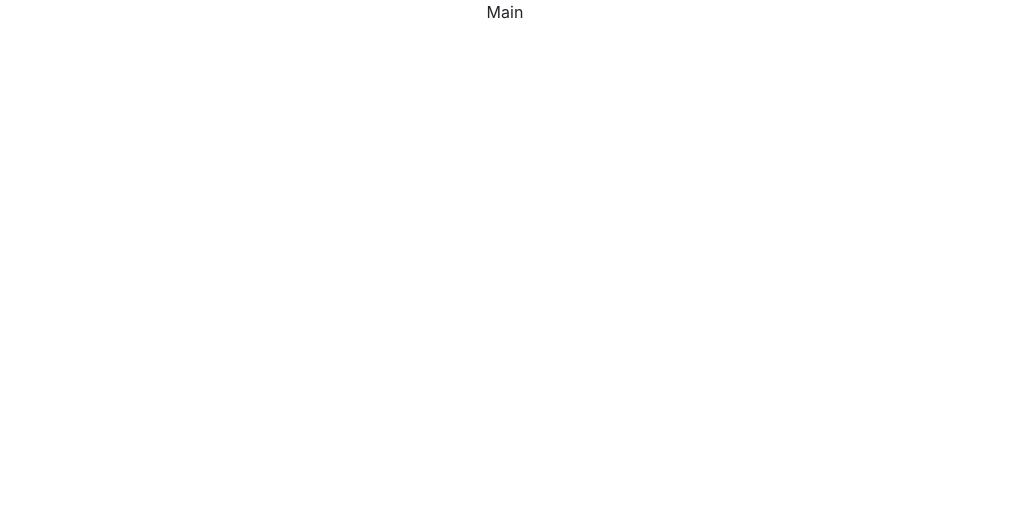
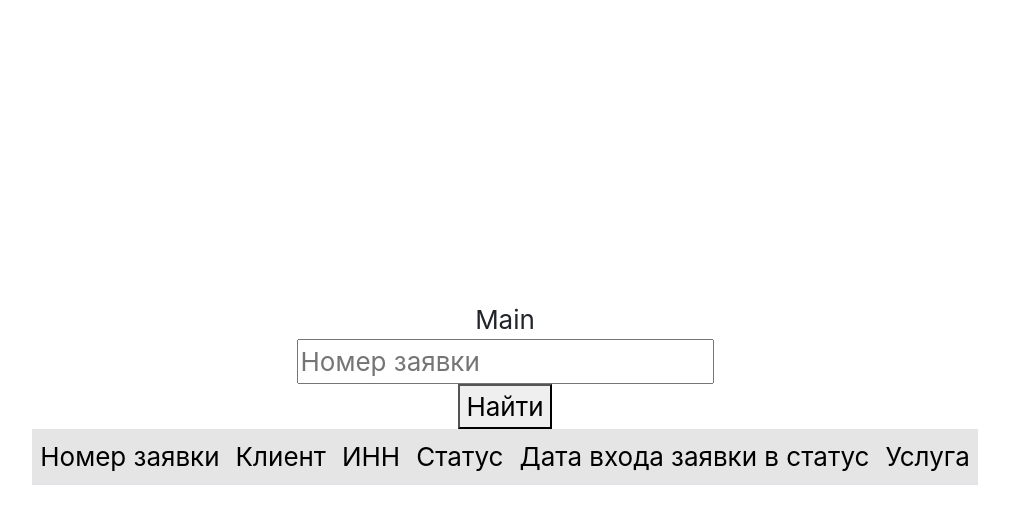
Before and after one commit to kemper0110/rt-viewer, a React (Create React App) app: page /contents in a window 1280 px wide. Shown: the top 524 px of the page, without its empty margins (135-1144 px from the left). Built offline with nearby package versions, Linux system fonts and the light colour scheme.

Commit message:
sheet_to_json

```diff
--- a/src/App.css
+++ b/src/App.css
@@ -1,38 +1,12 @@
 .App {
   text-align: center;
-}
-
-.App-logo {
-  height: 40vmin;
-  pointer-events: none;
-}
-
-@media (prefers-reduced-motion: no-preference) {
-  .App-logo {
-    animation: App-logo-spin infinite 20s linear;
-  }
-}
-
-.App-header {
-  background-color: #282c34;
+  font-size: calc(10px + 2vmin);
   min-height: 100vh;
   display: flex;
   flex-direction: column;
   align-items: center;
   justify-content: center;
-  font-size: calc(10px + 2vmin);
-  color: white;
 }
+.App-header {
 
-.App-link {
-  color: #61dafb;
 }
-
-@keyframes App-logo-spin {
-  from {
-    transform: rotate(0deg);
-  }
-  to {
-    transform: rotate(360deg);
-  }
-}
--- /dev/null
+++ b/src/components/ClientInput.jsx
@@ -0,0 +1,15 @@
+import {useId, useState} from "react";
+
+const ClientInput = (onClick) => {
+    // const inputId = useId();
+    const [id, setId] = useState("");
+    return (
+        <>
+            <input type='text' placeholder='Номер заявки' value={id} onChange={e => setId(e.target.value)}/>
+            <button onClick={() => onClick(id)}>Найти</button>
+        </>
+    )
+}
+
+
+export default ClientInput
--- a/src/components/DropZone.jsx
+++ b/src/components/DropZone.jsx
@@ -1,7 +1,8 @@
 import React, {useCallback} from 'react'
 import {useDropzone} from 'react-dropzone'
 import {useFile} from "../contexts/FileContext";
-import * as Excel from "exceljs";
+import * as XLSX from "xlsx";
+// import Exceljs from "exceljs";
 
 const DropZone = () => {
     const {setFile} = useFile();
@@ -12,14 +13,10 @@ const DropZone = () => {
             reader.onerror = () => console.log('file reading has failed')
             reader.onload = async () => {
                 console.time("loading")
-                const workbook = new Excel.Workbook();
-                await workbook.xlsx.load(reader.result);
+                const wb = XLSX.read(reader.result, {type: 'binary'})
+                const ws = wb.Sheets[wb.SheetNames[0]]
+                setFile(XLSX.utils.sheet_to_json(ws));
                 console.timeEnd("loading");
-                setFile(workbook);
-                // const wb = XLSX.read(reader.result, {type: 'binary'})
-                // const ws = wb.Sheets[wb.SheetNames[0]]
-                // setFile(XLSX.utils.sheet_to_json(ws));
-                // setFile(ws);
             }
             reader.readAsArrayBuffer(file);
         })
--- /dev/null
+++ b/src/components/Searcher.jsx
@@ -0,0 +1,21 @@
+import ClientInput from "./ClientInput";
+import StatusTable from "./StatusTable";
+import {useState} from "react";
+import {useFile} from "../contexts/FileContext";
+import {Workbook} from "exceljs";
+
+
+const Searcher = () => {
+    const {file} = useFile();
+    const [data, setData] = useState([]);
+    const onClick = id => {
+    };
+    return (
+        <>
+            <ClientInput onClick={onClick}/>
+            <StatusTable data={data}/>
+        </>
+    )
+}
+
+export default Searcher;
--- /dev/null
+++ b/src/components/StatusTable.jsx
@@ -0,0 +1,35 @@
+const StatusTable = ({data}) => {
+    return (
+        <div>
+            <table className="table table-active">
+                <thead>
+                <tr>
+                    <td>Номер заявки</td>
+                    <td>Клиент</td>
+                    <td>ИНН</td>
+                    <td>Статус</td>
+                    <td>Дата входа заявки в статус</td>
+                    <td>Услуга</td>
+                </tr>
+                </thead>
+                <tbody>
+                {
+                    data && data.map(row => <Status data={row}/>)
+                }
+                </tbody>
+            </table>
+        </div>
+    )
+}
+
+const Status = ({data}) => {
+    return (
+        <tr>
+            <td></td>
+            <td></td>
+            <td></td>
+        </tr>
+    )
+}
+
+export default StatusTable;
--- a/src/contexts/FileContext.jsx
+++ b/src/contexts/FileContext.jsx
@@ -1,4 +1,5 @@
 import React, {useContext, useEffect, useState} from "react";
+import * as Excel from "exceljs";
 
 const context = React.createContext(null);
 
--- a/src/pages/Contents.jsx
+++ b/src/pages/Contents.jsx
@@ -1,10 +1,14 @@
 import {useFile} from "../contexts/FileContext";
+import Searcher from "../components/Searcher";
 
 export default function Contents() {
     const file = useFile();
 
     console.log("File: ", file);
     return (
-        <div>Main</div>
+        <>
+            <div>Main</div>
+            <Searcher/>
+        </>
     );
 }
```
